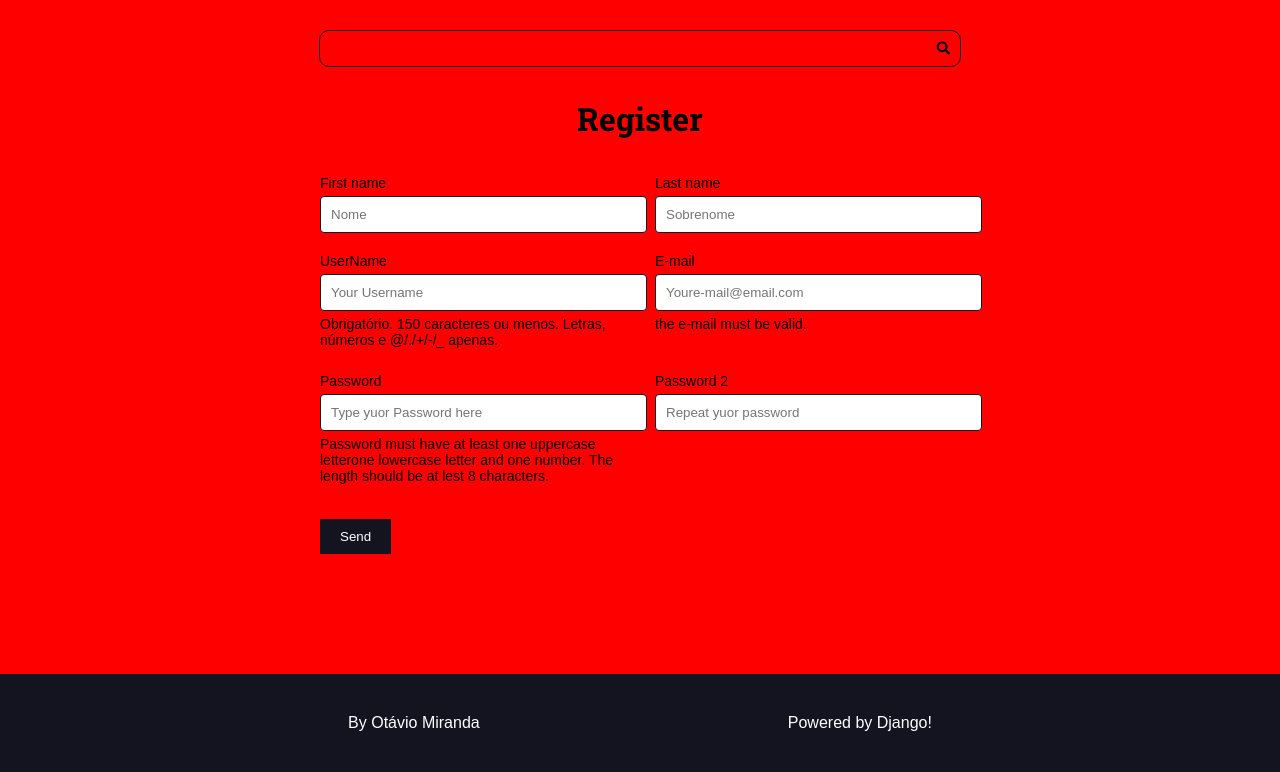
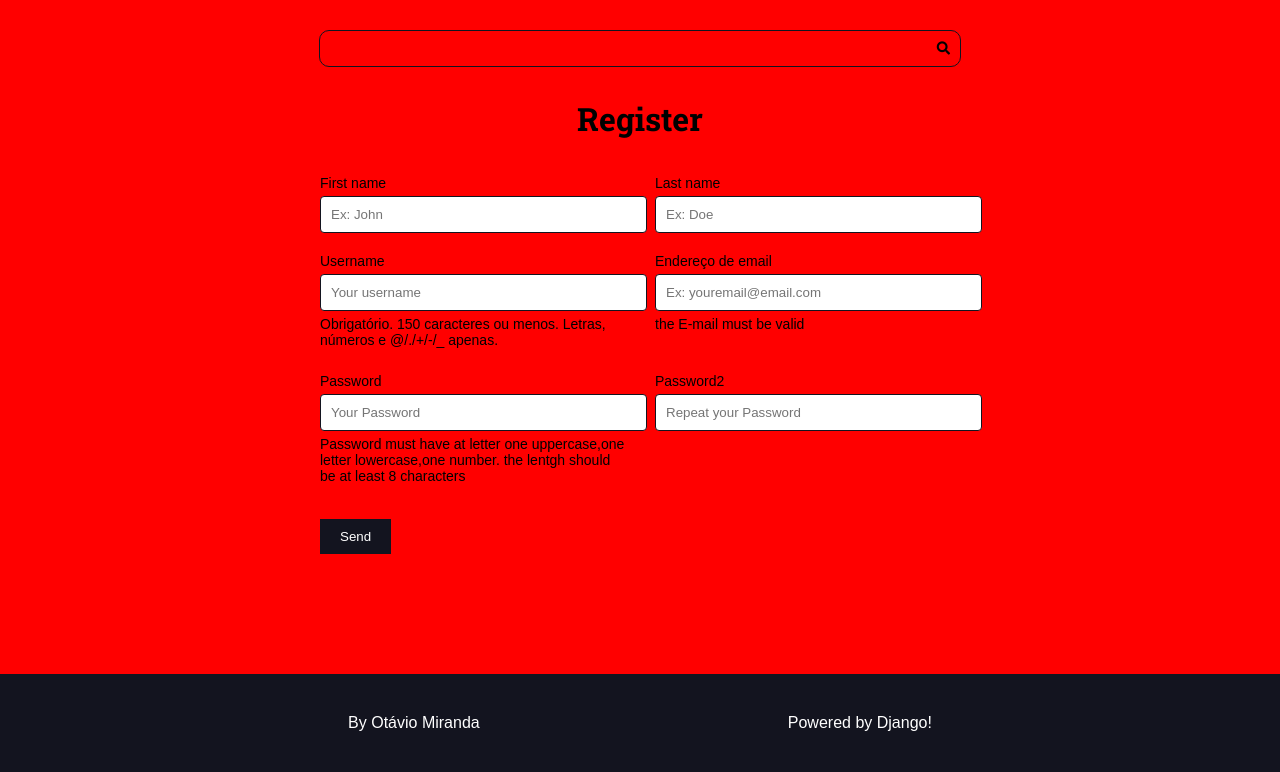
Before and after one commit to okanharenan/my-project-recipes, a Django app: page /author/register/ in a window 1280 px wide. Shown: the part 113-885 px from the top of the page. Run offline with Django 4.2, Linux system fonts and the light colour scheme; some libraries are stand-ins or nearby versions.

Commit message:
mudanças no forms

```diff
--- a/authors/forms.py
+++ b/authors/forms.py
@@ -1,92 +1,84 @@
 from django import forms
+import re
+from django.forms import widgets
 from django.core.exceptions import ValidationError
 from django.contrib.auth.models import User
 
+def strong_password(password):
+    regex = re.compile(r'^(?=.*[a-z])(?=.*[A-Z])(?=.*[0-9]).{8,}$')
+    if not regex.match(password):
+        raise ValidationError(
+            'Password must have at least one uppercase letter'
+            'one lowercase letter'
+            'and one number. The length should be at least 8 characters.',
+            code='invalid'
+        )
+
 def add_attr(field, attr_name, attr_new_val):
-    existing_attr = field.widget.attrs.get('attr_name', '')
+    existing_attr = field.widget.attrs.get(attr_name,'')
     field.widget.attrs[attr_name] = f'{existing_attr} {attr_new_val}'.strip()
 
 def add_placeholder(field, placeholder_val):
-    add_attr(field, 'placeholder', placeholder_val)
+    add_attr(field,'placeholder', placeholder_val)
 
 class RegisterForm(forms.ModelForm):
-
     def __init__(self, *args, **kwargs):
-        super().__init__(*args, **kwargs)
-        add_placeholder(self.fields['username'], 'Your Username')
-        add_placeholder(self.fields['email'], 'Youre-mail@email.com')
-        add_placeholder(self.fields['first_name'], 'Nome')
-        add_placeholder(self.fields['last_name'], 'Sobrenome')
-        add_attr(self.fields['username'], 'css', 'a-css-class')
+        super().__init__()
+        add_placeholder(self.fields['first_name'], 'Ex: John')
+        add_placeholder(self.fields['last_name'], 'Ex: Doe')
+        add_placeholder(self.fields['username'], 'Your username')
+        add_placeholder(self.fields['email'], 'Ex: youremail@email.com')
 
 
-    password = forms. CharField(
-
-        widget= forms.PasswordInput(attrs={
-            'placeholder': 'Type yuor Password here',
-            'class' : 'input text-input'
-        }),
-        error_messages={
-            'requerid': 'Password must not be empty'
+    password = forms.CharField(
+        required=True,
+        widget = forms.PasswordInput(attrs= {'placeholder': 'Your Password'}),
+        error_messages= {
+            'required' : 'Password must not be empty'
         },
-
-        help_text=(
-            'Password must have at least one uppercase letter'
-
-            'one lowercase letter  and one number. The length should be '
-
-            'at lest 8 characters.'
-    )
-
+        help_text=('Password must have at letter one uppercase,'
+                   'one letter lowercase,'
+                   'one number. the lentgh should be at least 8 characters')
     )
 
     password2 = forms.CharField(
-
-        widget= forms.PasswordInput(attrs={
-            'placeholder': 'Repeat yuor password'
-        }),
-        label= 'Password 2'
+        required=True,
+        widget = forms.PasswordInput(attrs= {'placeholder': 'Repeat your Password'}),
+         error_messages= {
+            'required' : 'Password must not be empty'
+        }
     )
-
-
-
     class Meta:
         model = User
-        fields = ("first_name", "last_name", "username", "email", "password")
-        #exclude = ["last_name"] exemplo para exclusão de campo
+        fields = [
+            'first_name',
+            'last_name',
+            'username',
+            'email',
+            'password',
+        ]
 
         labels = {
-            'first_name' : 'First name',
-            'last_name' : 'Last name',
-            'username' : 'UserName',
-            'email' : 'E-mail',
+            'first_name': 'First name',
+            'last_name': 'Last name',
+            'username' : 'Username',
             'password' : 'Password',
         }
+
         help_texts = {
-            'email' : 'the e-mail must be valid.'
+            'email': 'the E-mail must be valid'
         }
 
         error_messages = {
-            'username' : {
-                'requerid': 'this field must not be empty'
+            'username': {
+                'required': 'this field must be empty'
             }
         }
 
-
-    def clean(self):
-        cleaned_data = super().clean()
-
-        password = cleaned_data.get('password')
-        password2 = cleaned_data.get('password2')
-
-        if password != password2:
-            password_confirmation_error = ValidationError(
-                'Password and password2 must be equal',
-                code='invalid'
-            )
-            raise ValidationError({
-                'password': password_confirmation_error,
-                'password2': [
-                    password_confirmation_error,
-                ],
-            })
+        def clean_password(self):
+            data = self.cleaned_data.get('password')
+            if 'atenção' in data:
+                raise ValidationError(
+                    "Não digite atenção na sua senha"
+                )
+            return data
--- a/authors/templates/authors/pages/register_view.html
+++ b/authors/templates/authors/pages/register_view.html
@@ -7,7 +7,7 @@
     <div class="main-content center container">
         <h1>Register</h1>
     </div>
-
+    {% include 'recipes/partials/messages.html' %}
     <div class="main-content container">
         <form action="{% url 'authors:create' %}" method="POST">{% csrf_token %}
             <div class="form-content form-content-grid">
@@ -22,15 +22,6 @@
                 </div>
                 {%endfor%}
             </div>
-            {% if form.errors %}
-                <div class="form-content form-content-grid">
-                    <div class="form-group">
-                    <div class="message message-error">
-                        There are errors in the form, please fix them and send again.
-                    </div>
-                    </div>
-                </div>
-            {% endif %}
             <div class="form-content form-content-grid">
                 <div class="form-group">
                     <button type="submit">Send</button>
--- a/authors/urls.py
+++ b/authors/urls.py
@@ -5,5 +5,5 @@
 
 urlpatterns = [
     path('register/', views.register_view, name="register" ),
-    path('create/', views.register_create, name="create")
+    path('register/create/', views.register_create, name="create")
 ]
--- a/authors/views.py
+++ b/authors/views.py
@@ -1,9 +1,12 @@
 from django.shortcuts import render, redirect
 from django.http import Http404
 from authors.forms import RegisterForm
+from django.contrib import messages
 
 # Create your views here.
 def register_view(request):
+
+
     register_form_data = request.session.get('register_form_data', None)
     form = RegisterForm(register_form_data)
 
@@ -13,10 +16,17 @@
     return render(request, 'authors/pages/register_view.html', context)
 
 def register_create(request):
-    if  not request.POST:
+    if not request.POST:
         raise Http404()
 
     POST = request.POST
     request.session['register_form_data'] = POST
     form = RegisterForm(POST)
+
+    if form.is_valid():
+        form.save()
+        messages.success(request, 'Your user is created, please log in.')
+
+        del(request.session['register_form_data'])
+
     return redirect('authors:register')
--- a/recipes/templates/recipes/pages/home.html
+++ b/recipes/templates/recipes/pages/home.html
@@ -2,7 +2,7 @@
 {% block title %} Home | {% endblock %}
 {% block content %}
 
-{% include 'recipes/partials/messages.html' %}
+
 <div class="main-content- main-content-list container">
 {% for recipe in recipes %}
     {% include 'recipes/partials/recipe.html' %}
--- a/recipes/views.py
+++ b/recipes/views.py
@@ -14,7 +14,7 @@
 def home(request,):
 
     recipe = RecipeModel.objects.filter(is_published=True).order_by('-id')
-    messages.success(request , "Seja bem vindo a pagina de recitas!")
+
     page_obj, pagination_range = make_pagination(request, recipe, PER_PAGE)
     return render(request, 'recipes/pages/home.html', context={
         'recipes':page_obj,
```
